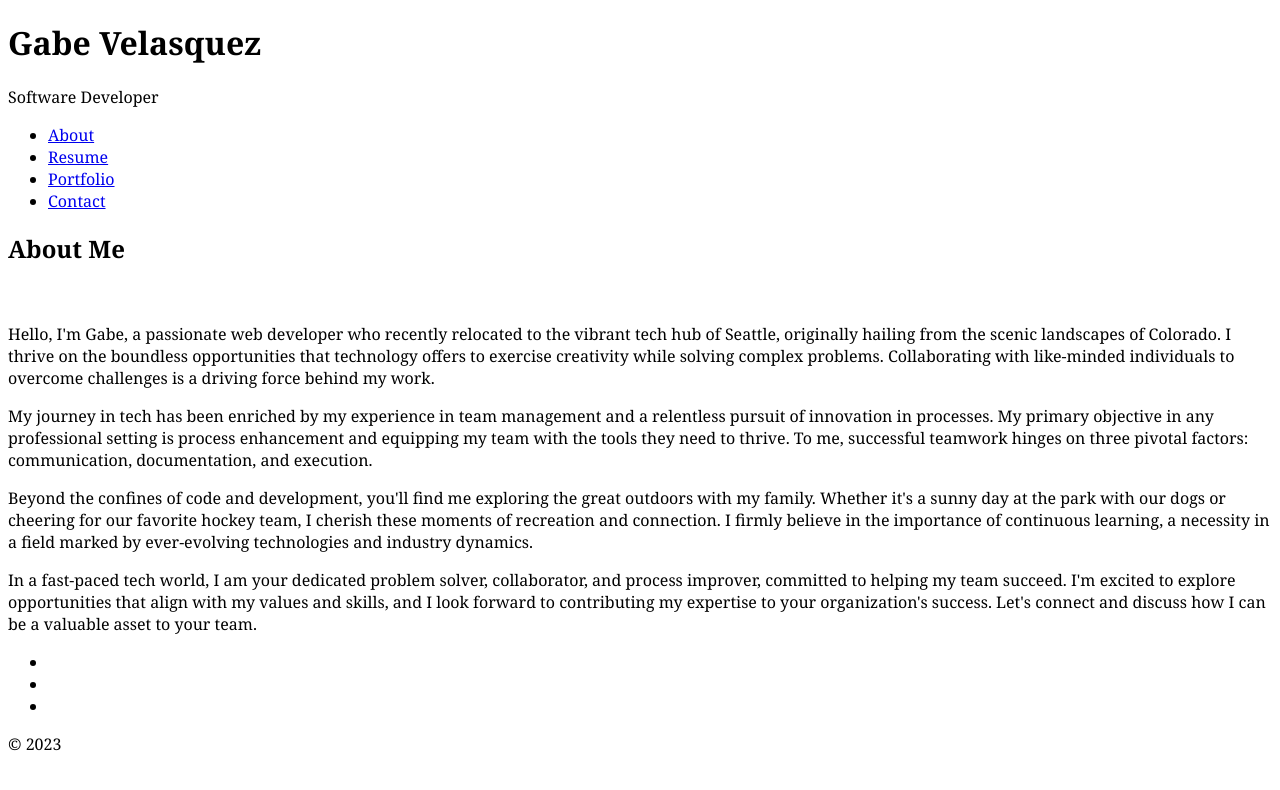
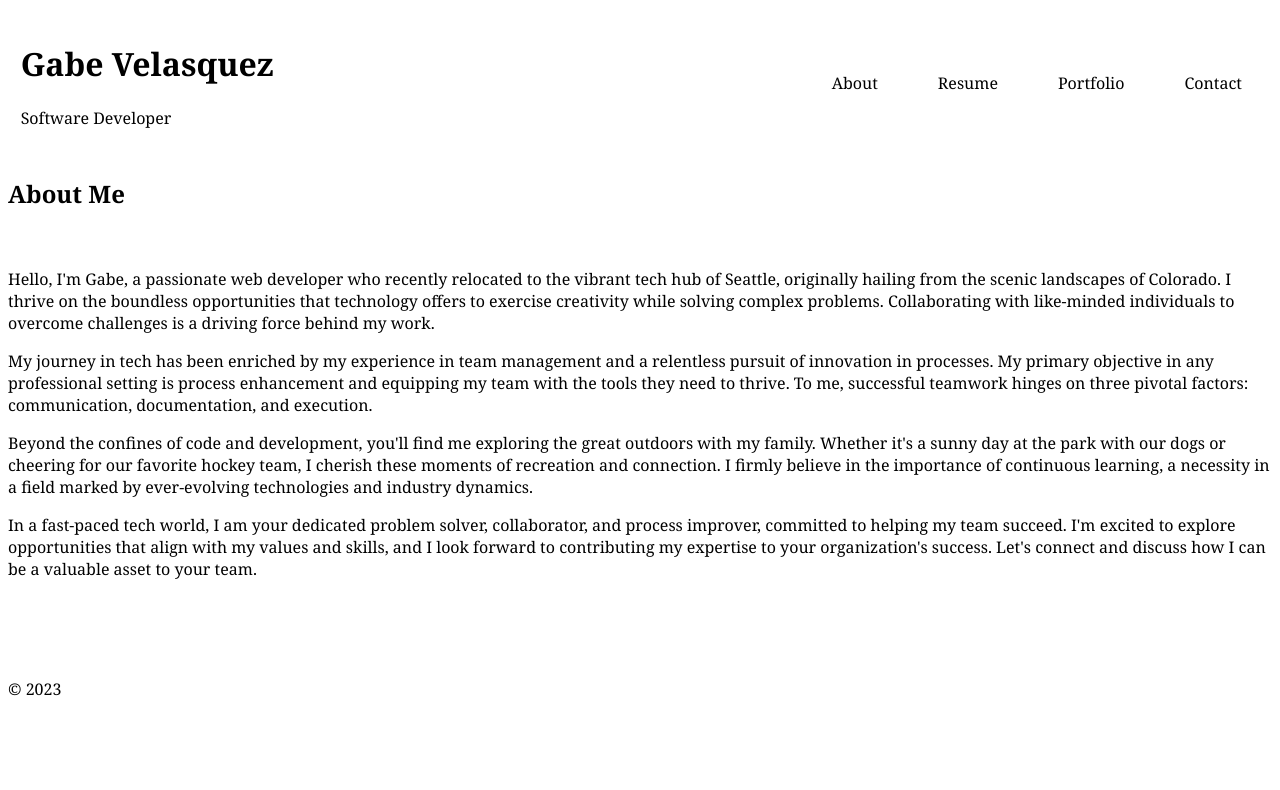
Before and after one commit to Gabe-Velasquez/Module2-Portfolio, a React (Vite) app: page / in a window 1280 px wide. Shown: the top 790 px of the page. Built offline with nearby package versions, Linux system fonts and the light colour scheme.

Commit message:
styled navbar

```diff
--- a/src/Components/Header.jsx
+++ b/src/Components/Header.jsx
@@ -2,9 +2,11 @@ import Nav from "./Nav";
 
 export default function Header(){
     return(
-        <header>
-            <h1>Gabe Velasquez</h1>
-            <p>Software Developer</p>
+        <header className="header-info">
+            <div className="header-wrapper">
+                <h1>Gabe Velasquez</h1>
+                <p>Software Developer</p>
+            </div>
             <Nav />
         </header>
     )
--- a/src/styles/globals.css
+++ b/src/styles/globals.css
@@ -1,6 +1,35 @@
 html, body{
     scroll-behavior: smooth;
     font-family: Georgia, 'Times New Roman', Times, serif;
+}
+
+.header-info{
+    display: flex;
+    justify-content: space-between;
+    align-items: center;
+}
+
+.header-info ul{
+    display: flex;
+}
+
+li a{
+    text-decoration: none;
+    padding: 14px 30px;
+    color: #000;
+    transition: all .3s ease-in-out;
+}
+li a:hover {
+    background-color:#f2f2f2;
+    border-radius:5px;
+}
+
+.header-wrapper{
+    margin: 1%;
+}
+
+ul{
+    list-style: none;
 }
 
 .form-card{
```
